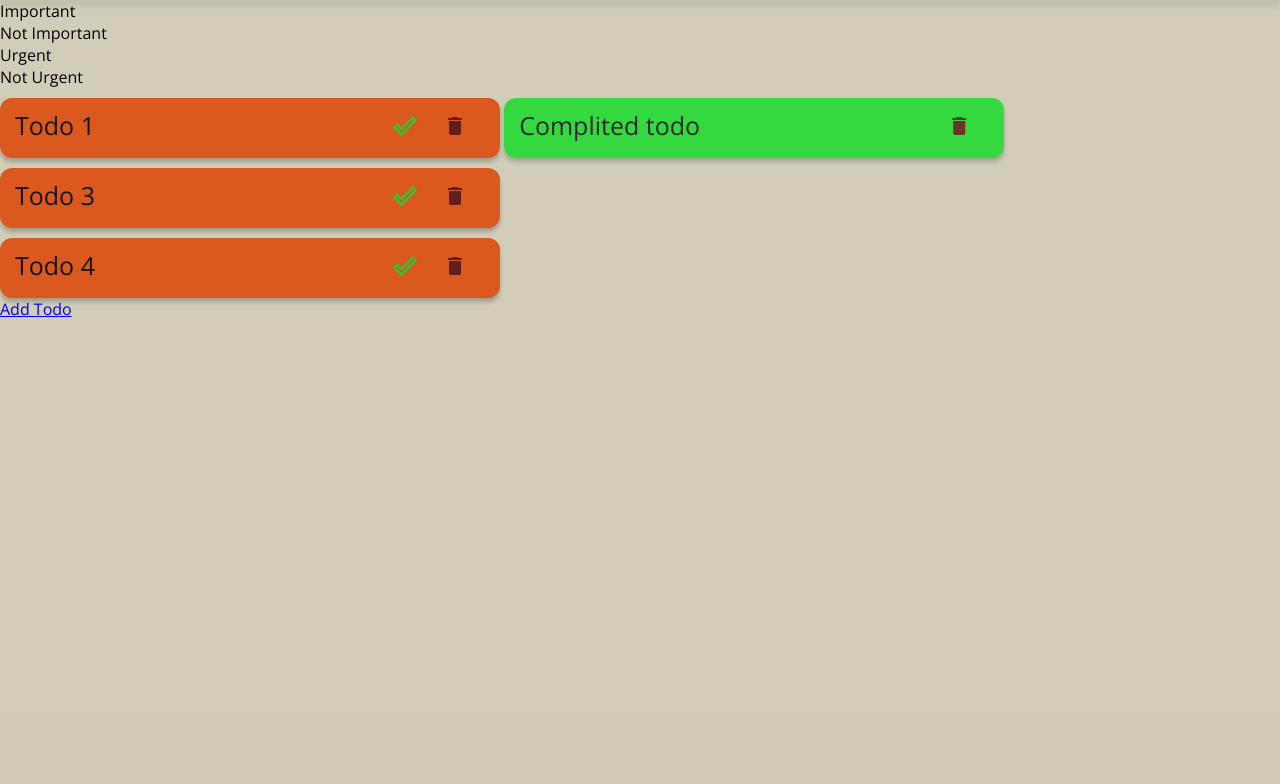
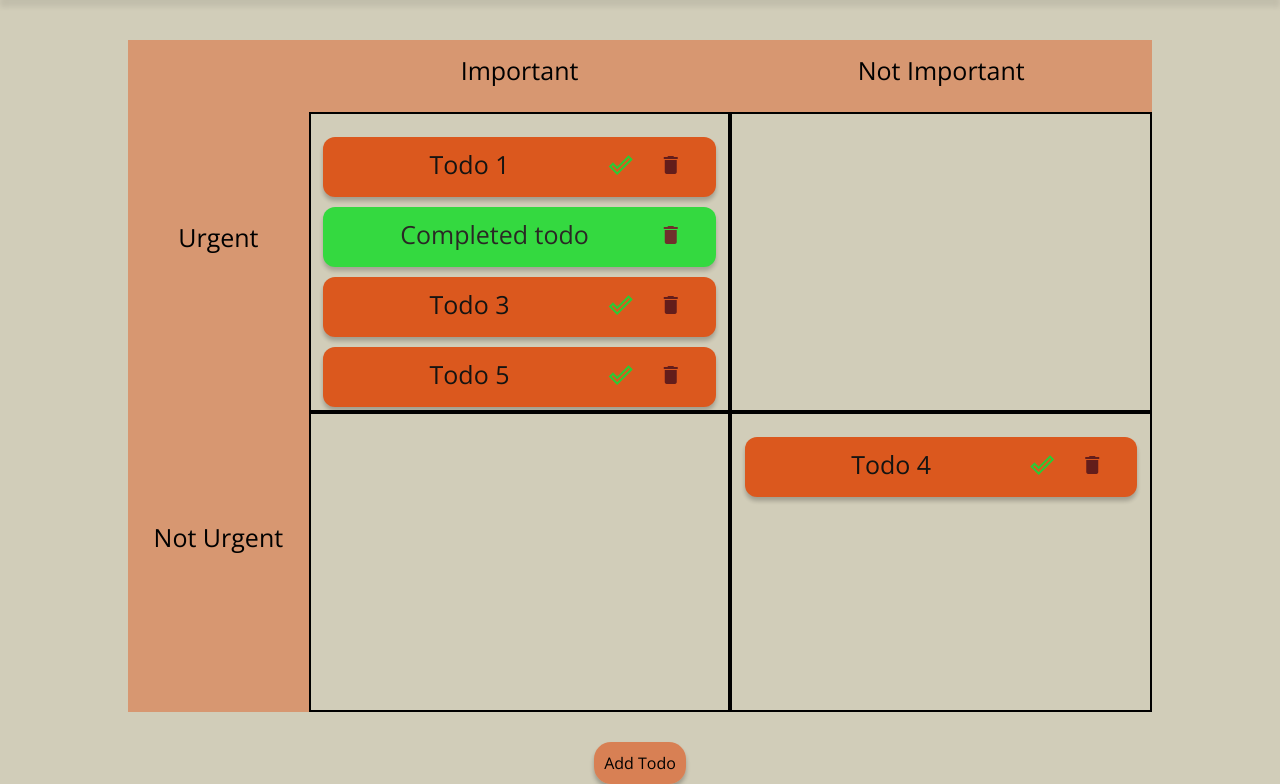
Before and after one commit to GurevichVarvara/ToDoList, a Python web app: template wireframes with HTML and CSS/templates/todos.html in a window 1280 px wide. Shown: the part 90-874 px from the top of the page. Before the commit the page ends 407 px from the top, so only its background shows below. Run offline with Jinja, Linux system fonts and the light colour scheme; the template is opened without the code that fills it, so the values that code supplies are empty.

Commit message:
generated todo-page for desktop size

```diff
--- a/wireframes with HTML and CSS/templates/CSS/todo_and_habits_styles.css
+++ b/wireframes with HTML and CSS/templates/CSS/todo_and_habits_styles.css
@@ -1,6 +1,10 @@
+main {
+	text-align: center;
+	display: block;
+}
 
 .complited-todo-item, .todo-item {
-	width: 500px;
+	width: 100%;
 	height: 60px;
 	margin-top: 10px;
 	padding: 10px 15px;
@@ -52,3 +56,84 @@
 .todo-item-delete-button > i:hover {
 	font-size: 30px;
 }
+
+.todo-container {
+	margin-top: 5vh;
+	margin-bottom: 5vh;
+	margin-right: 10%;
+	margin-left: 10%;
+	display: grid;
+	grid-template-columns: 3fr 7fr 7fr;
+	background: rgba(221, 76, 14, 0.42);
+}
+
+#important.todo-title, #not-important.todo-title, #urgent.todo-title, #not-urgent.todo-title {
+	text-align: center;
+	font-size: 25px;
+}
+
+#important.todo-title, #not-important.todo-title {
+	height: 9vh;
+	padding: 3%;
+}
+
+#urgent.todo-title, #not-urgent.todo-title {
+	margin-top: 60%;
+}
+
+#important.todo-title {
+	grid-row: 1;
+	grid-column: 2;
+}
+
+#not-important.todo-title {
+	grid-row: 1;
+	grid-column: 3;
+}
+
+#urgent.todo-title {
+	grid-row: 2;
+	grid-column: 1;
+}
+
+#not-urgent.todo-title {
+	grid-row: 3;
+	grid-column: 1;
+}
+
+#important-urgent.todo-category, #not-important-urgent.todo-category, #important-not-urgent.todo-category, #not-important-not-urgent.todo-category {
+	padding: 3%;
+	height: 300px;
+	background: rgba(209, 205, 185, 1);
+	border: 2px solid black;
+	overflow-y: auto;
+}
+
+#important-urgent.todo-category {
+	grid-row: 2;
+	grid-column: 2;
+}
+
+#not-important-urgent.todo-category {
+	grid-row: 2;
+	grid-column: 3;
+}
+
+#important-not-urgent.todo-category {
+	grid-row: 3;
+	grid-column: 2;
+}
+
+#not-important-not-urgent.todo-category {
+	grid-row: 3;
+	grid-column: 3;
+}
+
+.add_todo_button {
+	text-decoration: none;
+	color: black;
+	padding: 10px;
+	background: rgba(221, 76, 14, 0.59);
+	box-shadow: 0px 4px 4px rgba(0, 0, 0, 0.25);
+	border-radius: 17px;
+}
--- a/wireframes with HTML and CSS/templates/todos.html
+++ b/wireframes with HTML and CSS/templates/todos.html
@@ -54,7 +54,7 @@
                 </div>
 
                 <div class="complited-todo-item">
-                    <p class="todo-item-title">Complited todo</p>
+                    <p class="todo-item-title">Completed todo</p>
                     <button class="todo-item-delete-button">
                         <i class="material-icons">delete</i>
                     </button>
@@ -62,6 +62,26 @@
 
                 <div class="todo-item">
                     <p class="todo-item-title">Todo 3</p>
+                    <button class="todo-item-delete-button">
+                        <i class="material-icons">delete</i>
+                    </button>
+                    <button class="todo-item-done-button">
+                        <i class="material-icons">done_outline</i>
+                    </button>
+                </div>
+
+                <div class="todo-item">
+                    <p class="todo-item-title">Todo 5</p>
+                    <button class="todo-item-delete-button">
+                        <i class="material-icons">delete</i>
+                    </button>
+                    <button class="todo-item-done-button">
+                        <i class="material-icons">done_outline</i>
+                    </button>
+                </div>
+
+                <div class="todo-item">
+                    <p class="todo-item-title">Todo 6</p>
                     <button class="todo-item-delete-button">
                         <i class="material-icons">delete</i>
                     </button>
@@ -91,7 +111,7 @@
             </section>
         </div>
 
-        <a href="#">Add Todo</a>
+        <a class="add_todo_button" href="#">Add Todo</a>
     </main>
 </body>
 </html>
```
Also changed, not shown: 1 other file.
